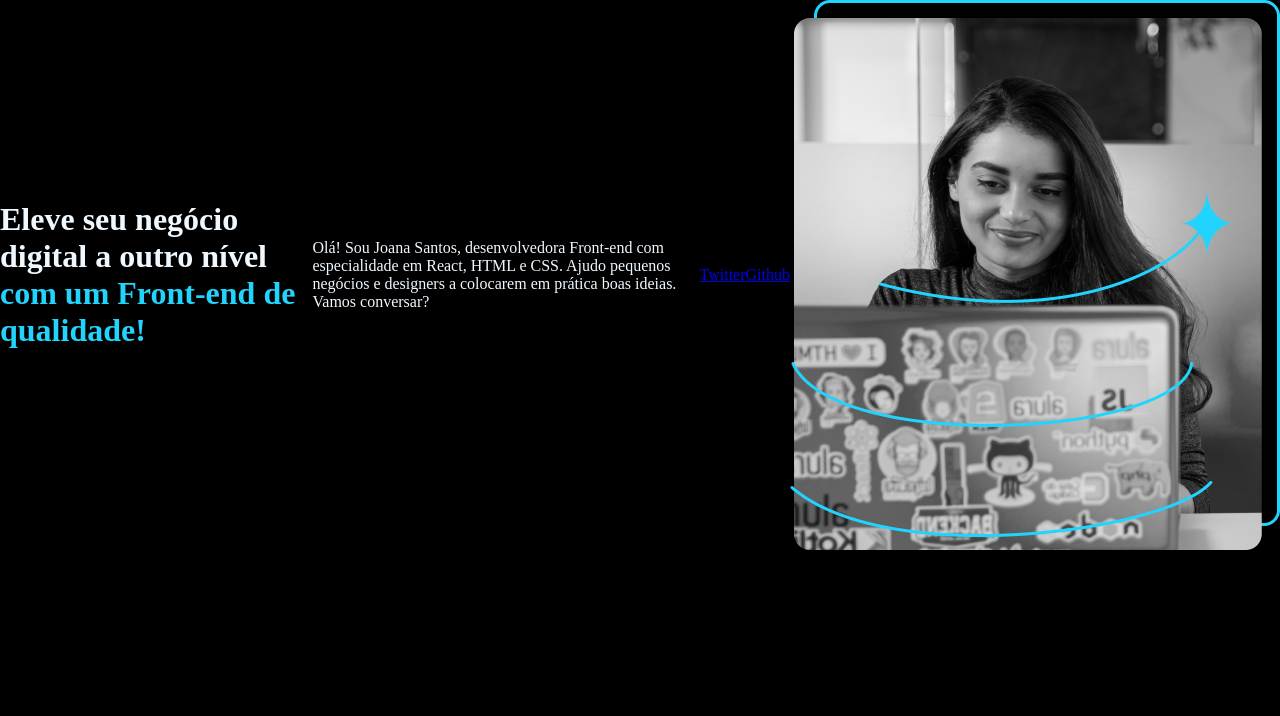
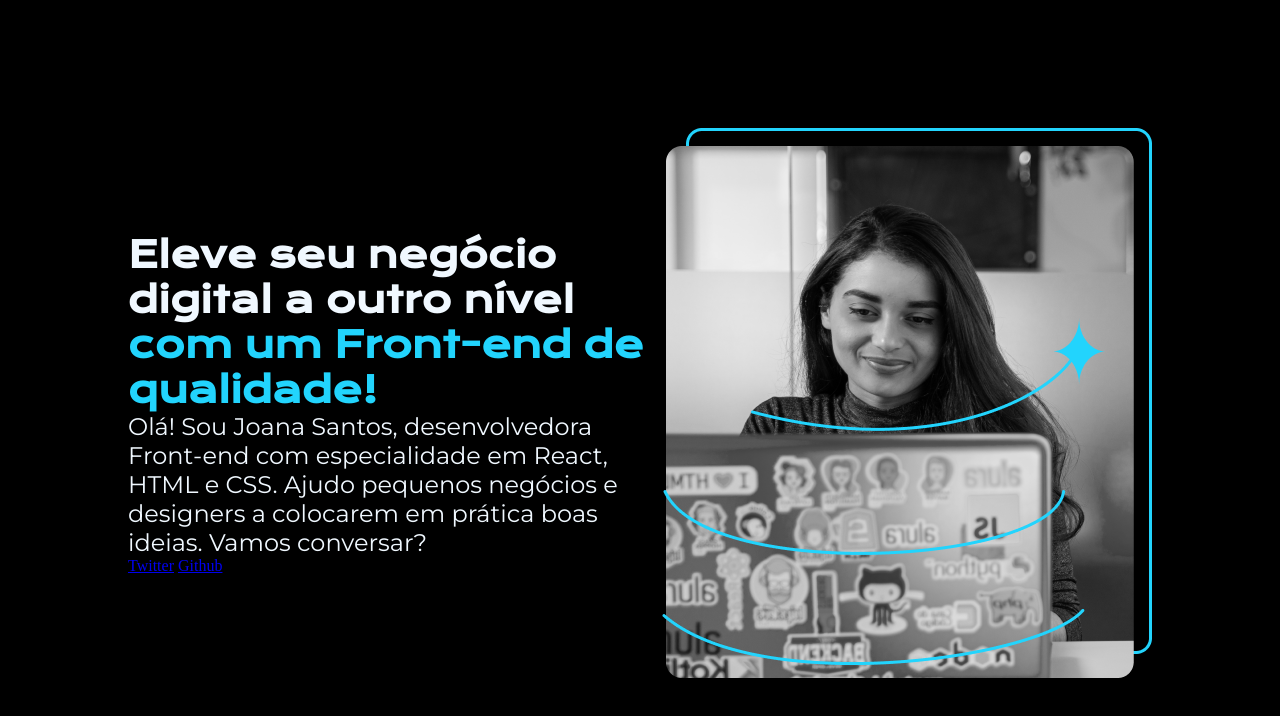
Before and after one commit to Rafael-LynX/Projeto-Aprendendo-HTML-CSS, a plain HTML site: page index.html in a window 1280 px wide. Drawn offline with nearby package versions, Linux system fonts and the light colour scheme.

Commit message:
Adicionando tag section e class, elementos margin e justify-content, fonts

```diff
--- a/index.html
+++ b/index.html
@@ -9,18 +9,19 @@
 <body>
     <header></header>
         <main class="apresentacao">
-                <h1>
+            <section class="apresentacao_conteudo">
+                <h1 class="apresentacao_conteudo_titulo">
                     Eleve seu negócio digital a outro nível <span class="titulo-destaque">com um Front-end de qualidade!</span>
                 </h1>
-                <p>
+                <p class="apresentacao_conteudo_texto">
                     Olá! Sou Joana Santos, desenvolvedora Front-end com especialidade em React, HTML e CSS.
                     Ajudo pequenos negócios e designers a colocarem em prática boas ideias. Vamos conversar?
                 </p>
 
                 <a class="btn" href="https://x.com/RafaelV49070581">Twitter</a>
                 <a class="btn" href="https://github.com/Rafael-LynX">Github</a>
-
-                <img src="Imagem.png" alt="Imagem Teste" >
+            </section>
+            <img src="Imagem.png" alt="Imagem Teste" >
         </main>
     <footer></footer>
 </body>
--- a/styles.css
+++ b/styles.css
@@ -1,3 +1,7 @@
+@import url('https://fonts.googleapis.com/css2?family=Krona+One&display=swap');
+@import url('https://fonts.googleapis.com/css2?family=Montserrat:ital,wght@0,100..900;1,100..900&display=swap');
+
+
 * {
     margin: 0;
     padding: 0;
@@ -16,6 +20,22 @@ span {
 }
 
 .apresentacao {
+    margin: 10%;
     display: flex;
-     align-items: center;
+    align-items: center;
+    justify-content: space-between;
 }
+
+.apresentacao_conteudo {
+    width: 615px;
+}
+
+.apresentacao_conteudo_titulo {
+    font-size: 36px;
+    font-family: 'Krona One', sans-serif;
+}
+
+.apresentacao_conteudo_texto {
+    font-size: 24px;
+    font-family: 'Montserrat', sans-serif;
+}
```
